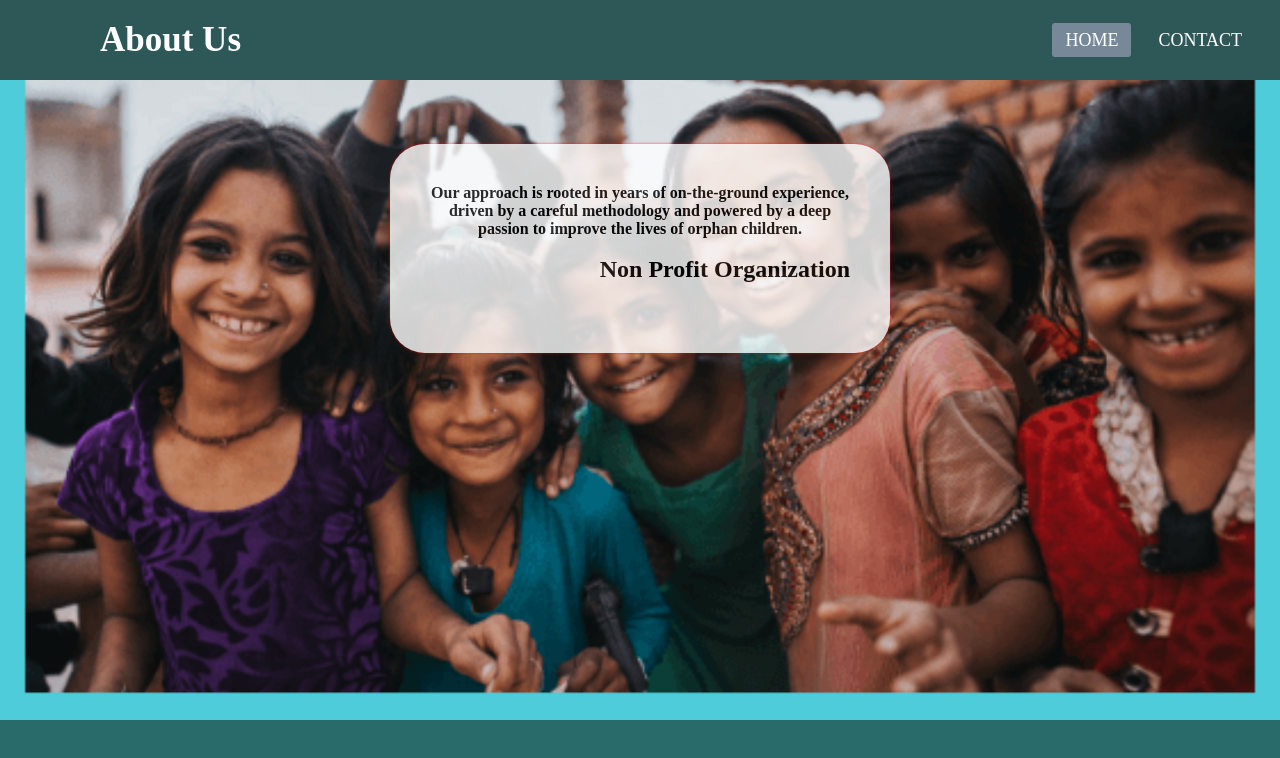
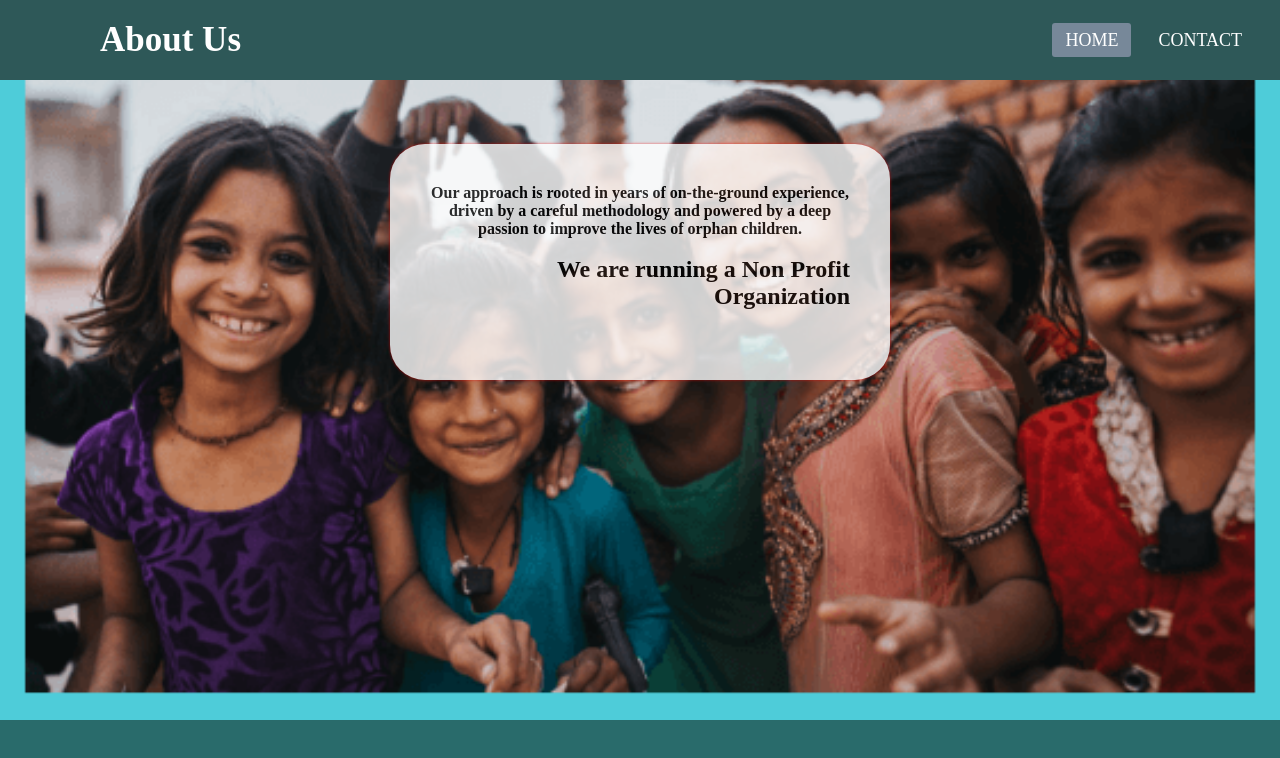
Before and after one commit to prudvirajbelide/sparks-foundation-task3, a plain HTML site: page about.html in a window 1280 px wide. Drawn offline with Linux system fonts and the light colour scheme.

Commit message:
Update about.html

```diff
--- a/about.html
+++ b/about.html
@@ -21,7 +21,7 @@
                 <h4>Our approach is rooted in years of on-the-ground experience,
                     driven by a careful methodology and powered by a deep passion
                     to improve the lives of orphan children.</h4><br>
-            <h2>Non Profit Organization</h2></p>
+            <h2> We are running a Non Profit Organization</h2></p>
         </div>
     </body>
 </html>
```
